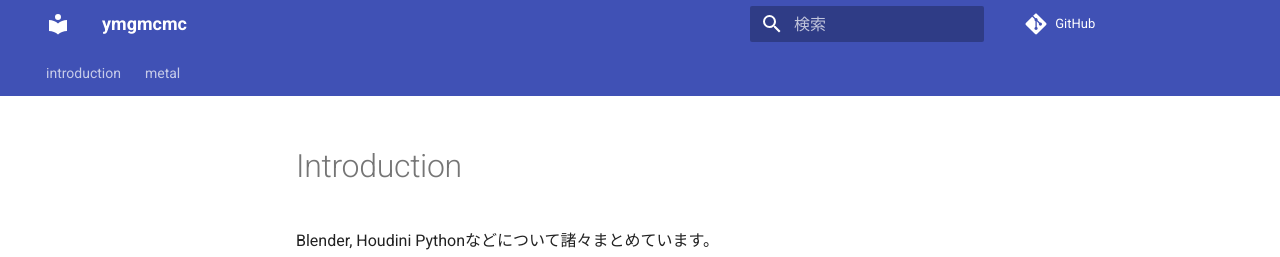
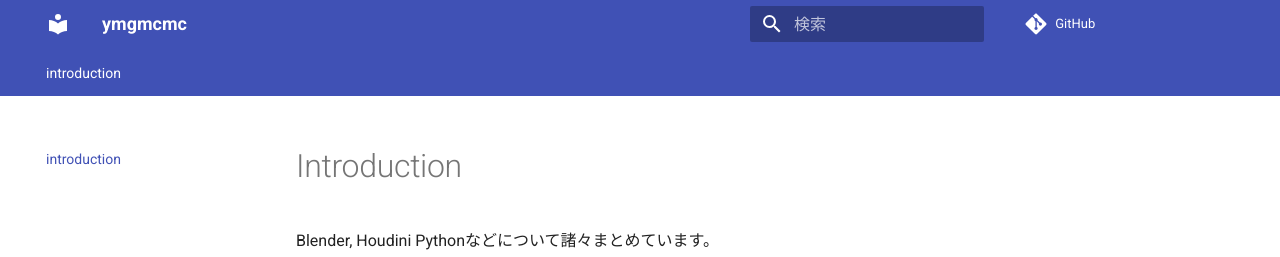
Before and after one commit to naoya-horai/documents, an MkDocs documentation site: the page built from docs/index.md, in a window 1280 px wide. Shown: the top 257 px of the page. Built offline with MkDocs 1.6.1 and Material for MkDocs 9.7.7, drawn with Linux system fonts in a browser that asks for light colours; comment, search, counter and statistics services are not loaded.

```diff
--- a/mkdocs.yml
+++ b/mkdocs.yml
@@ -14,5 +14,4 @@ theme:
     - tabs
 
 nav:
-  - introduction: index.mc
-  - metal: metal
+  - introduction: index.md
```
